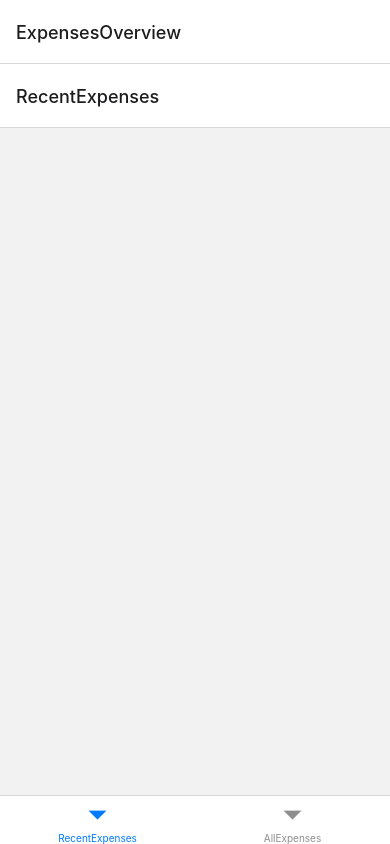
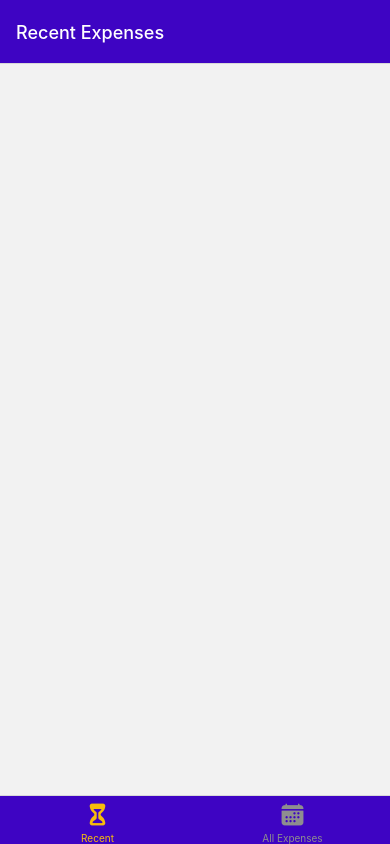
Before and after one commit to electricfeel1979/expense-tracker-rn, a React Native app: screen / in a window 390 px wide. Built offline with nearby package versions, Linux system fonts and the light colour scheme.

Commit message:
128. Adding Global Colors & Editing Navigation Configuration - 10min

```diff
--- a/App.tsx
+++ b/App.tsx
@@ -1,18 +1,67 @@
-import {createBottomTabNavigator} from '@react-navigation/bottom-tabs';
+import {Ionicons} from '@expo/vector-icons';
+import {
+  createBottomTabNavigator,
+  BottomTabNavigationOptions,
+} from '@react-navigation/bottom-tabs';
 import {NavigationContainer} from '@react-navigation/native';
 import {createNativeStackNavigator} from '@react-navigation/native-stack';
+import {GlobalStyles} from 'constant/styles';
 import {StatusBar} from 'expo-status-bar';
 
 import {AllExpenses, ManageExpenses, RecentExpenses} from './screens';
+
+type BottomTabOptionsParams = {
+  color: keyof typeof GlobalStyles.colors;
+  size: number;
+};
 
 const Stack = createNativeStackNavigator();
 const BottomTabs = createBottomTabNavigator();
 
 const ExpensesOverview = () => {
+  const screenOptions = {
+    headerStyle: {backgroundColor: GlobalStyles.colors.primary500},
+    headerTintColor: GlobalStyles.colors.light,
+    tabBarStyle: {
+      backgroundColor: GlobalStyles.colors.primary500,
+    },
+    tabBarActiveTintColor: GlobalStyles.colors.accent500,
+  };
+
+  const recentExpensestabBarIcon: BottomTabNavigationOptions['tabBarIcon'] = ({
+    color,
+    size,
+  }) => <Ionicons name="hourglass" size={size} color={color} />;
+
+  const allExpensestabBarIcon: BottomTabNavigationOptions['tabBarIcon'] = ({
+    color,
+    size,
+  }) => <Ionicons name="calendar" size={size} color={color} />;
+
+  const recentExpensesOptions: BottomTabNavigationOptions = {
+    title: 'Recent Expenses',
+    tabBarLabel: 'Recent',
+    tabBarIcon: recentExpensestabBarIcon,
+  };
+
+  const allExpensesOptions: BottomTabNavigationOptions = {
+    title: 'All Expenses',
+    tabBarLabel: 'All Expenses',
+    tabBarIcon: allExpensestabBarIcon,
+  };
+
   return (
-    <BottomTabs.Navigator>
-      <BottomTabs.Screen name="RecentExpenses" component={RecentExpenses} />
-      <BottomTabs.Screen name="AllExpenses" component={AllExpenses} />
+    <BottomTabs.Navigator screenOptions={screenOptions}>
+      <BottomTabs.Screen
+        name="RecentExpenses"
+        component={RecentExpenses}
+        options={recentExpensesOptions}
+      />
+      <BottomTabs.Screen
+        name="AllExpenses"
+        component={AllExpenses}
+        options={allExpensesOptions}
+      />
     </BottomTabs.Navigator>
   );
 };
@@ -23,7 +72,13 @@ const App = () => {
       <StatusBar style="auto" />
       <NavigationContainer>
         <Stack.Navigator>
-          <Stack.Screen name="ExpensesOverview" component={ExpensesOverview} />
+          <Stack.Screen
+            name="ExpensesOverview"
+            component={ExpensesOverview}
+            options={{
+              headerShown: false,
+            }}
+          />
           <Stack.Screen name="ManageExpenses" component={ManageExpenses} />
         </Stack.Navigator>
       </NavigationContainer>
--- /dev/null
+++ b/constant/styles.ts
@@ -0,0 +1,17 @@
+export const GlobalStyles = {
+  colors: {
+    primary50: '#e4d9fd',
+    primary100: '#c6affc',
+    primary200: '#a281f0',
+    primary400: '#5721d4',
+    primary500: '#3e04c3',
+    primary700: '#2d0689',
+    primary800: '#200364',
+    accent500: '#f7bc0c',
+    error50: '#fcc4e4',
+    error500: '#9b095c',
+    gray500: '#39324a',
+    gray700: '#221c30',
+    light: 'white',
+  },
+} as const;
```
